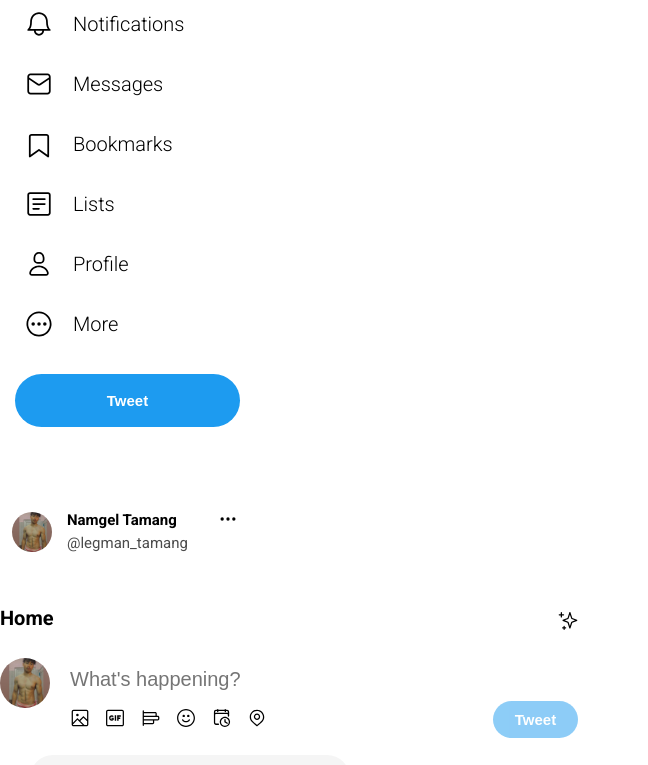
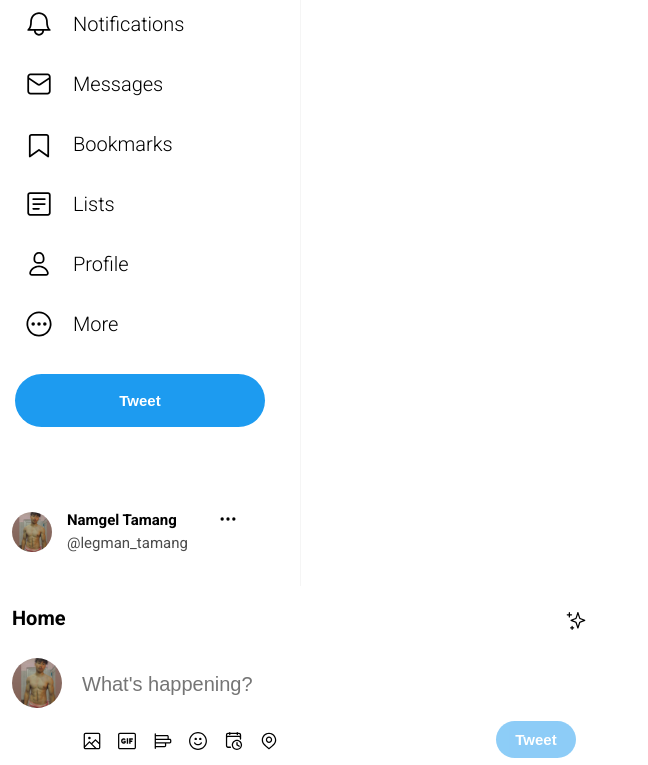
Before and after one commit to YoMrWhite/Twitter-Clone, a plain HTML site: page index.html in a window 1280 px wide. Shown: the part 183-948 px from the top of the page, without its empty margins (0-648 px from the left). Drawn offline with Linux system fonts and the light colour scheme.

Commit message:
Join all the components.

```diff
--- a/css/style.css
+++ b/css/style.css
@@ -35,6 +35,13 @@ a {
 }
 
 /* Utility Classes */
+.container {
+    max-width: 1250px;
+    margin: 0 auto;
+    display: grid;
+    grid-template-columns: repeat(3, 1fr);
+}
+
 .icon {
     width: 28px;
     margin-right: 2rem;
@@ -77,8 +84,8 @@ a {
     flex-direction: column;
     justify-content: space-between;
     padding: 1rem 2rem 2rem 0;
-    width: 275px;
-    border-right: 1px solid var(--color-white-secondary);
+    width: 301px;
+    border-right: 1.8px solid var(--color-secondary);
 }
 
 #nav .head {
@@ -148,8 +155,9 @@ a {
 }
 
 #main-content .card {
-    padding: 1.2rem 0;
-    border-bottom: 1px solid var(--color-white-secondary);
+    padding: 1.2rem;
+    border-bottom: 1.8px solid var(--color-secondary);
+    /* margin-left: -3rem; */
 }
 
 #main-content .main-home .home-title {
@@ -161,6 +169,7 @@ a {
 #main-content .main-home .home-title .icon {
     width: 20px;
     margin-top: 0.5rem;
+    margin-right: 0;
 }
 
 #main-content .main-home .status {
@@ -176,7 +185,8 @@ a {
 
 #main-content .main-home .status > div {
     flex: 1;
-    padding-right: 2rem;
+    padding-right: 1rem;
+    margin-top: 0.5rem;
 }
 
 #main-content .main-home .status > div .input {
@@ -194,6 +204,7 @@ a {
 
 #main-content .main-home .status .foot .icons {
     padding-left: 1rem;
+    margin-top: 2.2rem;
 }
 
 #main-content .main-home .status .foot .icons .icon {
@@ -202,16 +213,17 @@ a {
 }
 
 #main-content .btn {
-    width: 85px;
+    width: 80px;
     padding: 1rem;
     opacity: 0.5;
+    margin-top: 1.5rem;
 }
 
 /* Sidebar */
 #sidebar {
     width: 350px;
-    padding: 0.5rem 0 0 3rem;
-    border-left: 1px solid var(--color-white-secondary);
+    padding: 0.5rem 0 0 1rem;
+    border-left: 1.8px solid var(--color-secondary);
 }
 
 #sidebar .searchbar {
```
